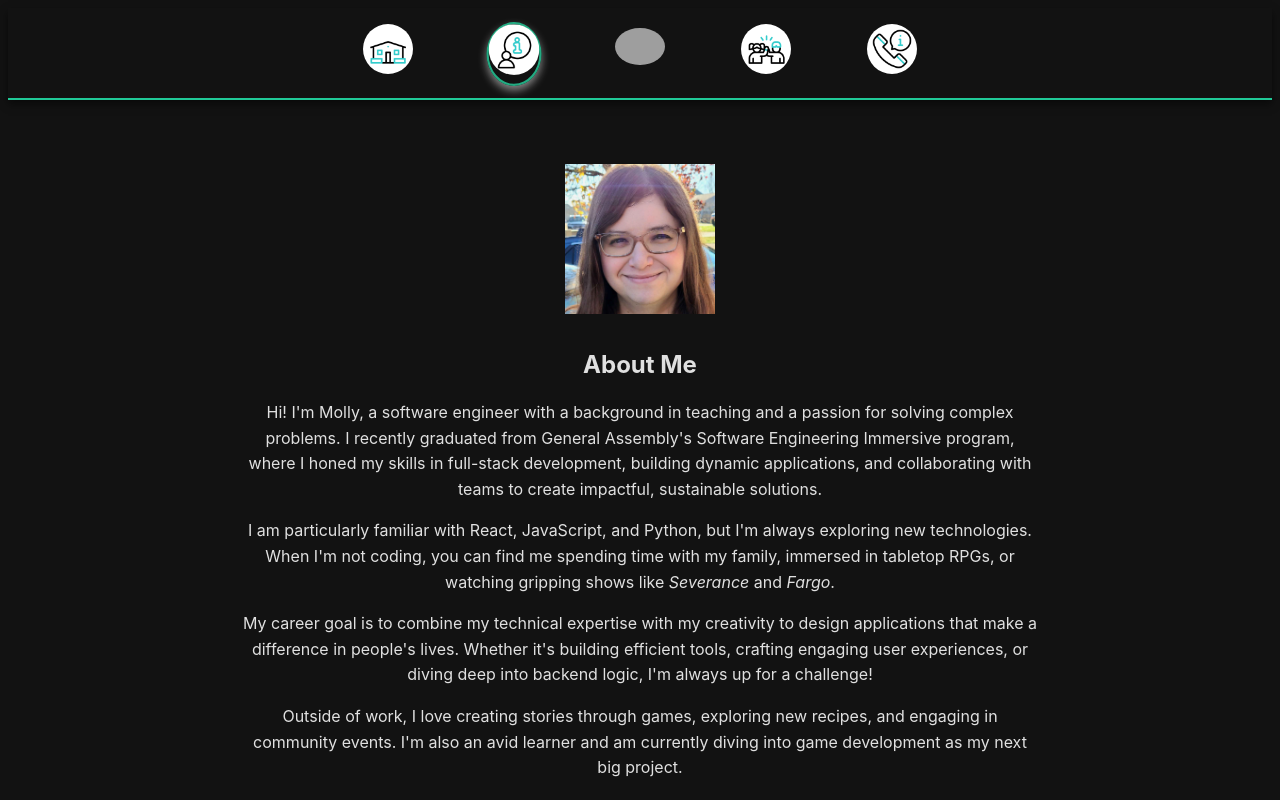
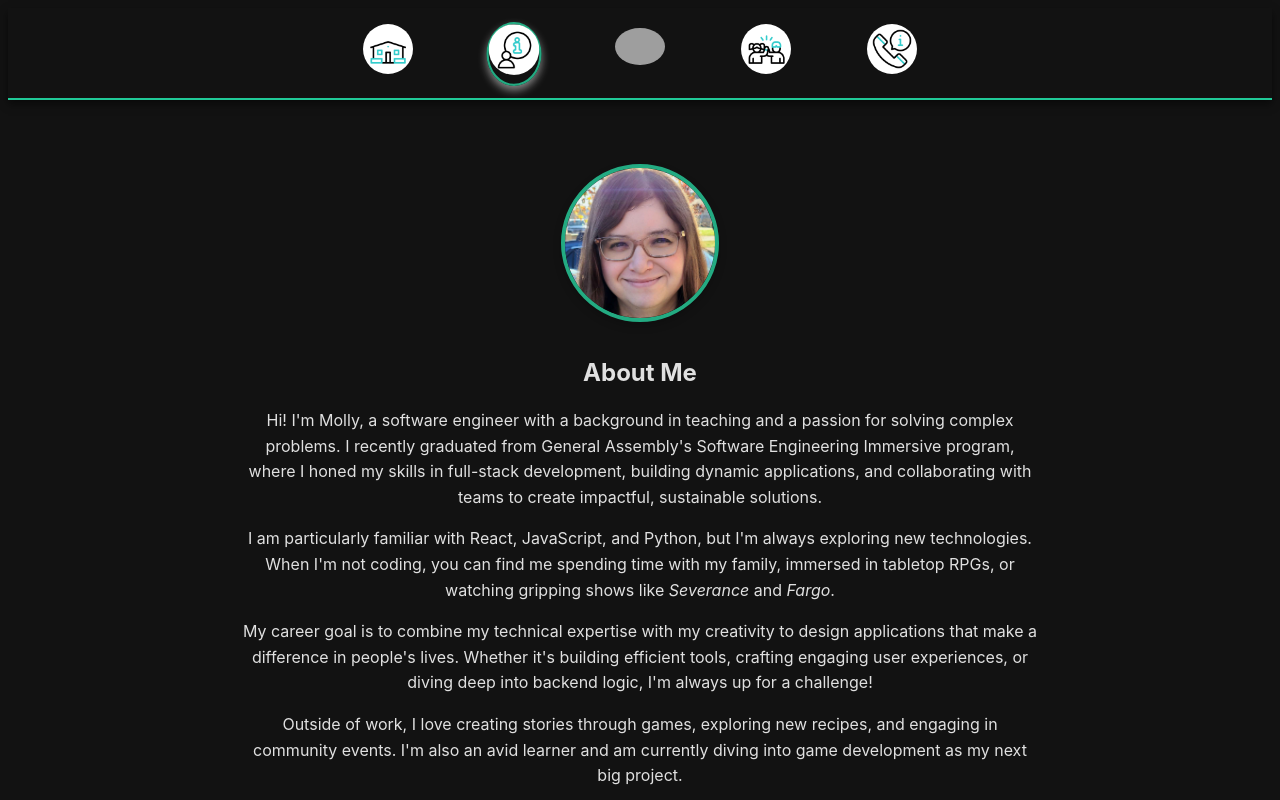
Before and after one commit to mparente88/mparente88.github.io, a Next.js app: page /about in a window 1280 px wide. Shown: the top 800 px of the page. Built offline with nearby package versions, Linux system fonts and the light colour scheme; grey boxes are pictures that could not be loaded.

Commit message:
added mike doyle endorsement

```diff
--- a/components/Endorsements.js
+++ b/components/Endorsements.js
@@ -29,6 +29,11 @@ export default function Endorsements() {
       name: "Sara Searson",
       title: "Software Engineer",
       feedback: "She was constantly teaching herself new techniques and technologies... putting herself and her projects above and beyond expectations. She consistently put the most hours into her projects and delivered projects that really pushed the requested technology to the limit of its capabilities.",
+    },
+    {
+      name: "Michael Doyle",
+      title: "Software Engineer",
+      feedback: "I was often amazed by the amount of detail and functionality that she put into the projects. Each piece she made was incredibly styled and had a wonderful sense of her personality. She was meticulous in thinking what the project would look like for the end user, and taught herself a lot of code... to ensure that she could get features working.",
     },
   ]
 
--- a/styles/global.css
+++ b/styles/global.css
@@ -618,3 +618,15 @@ footer {
   display: inline-block;
   margin-right: 0.5rem;
 }
+
+.profile-img {
+  border-radius: 50%;
+  border: 4px solid var(--accent-color-dark);
+  box-shadow: 0 4px 8px rgba(0, 0, 0, 0.2);
+  transition: transform 0.3s ease-in-out, box-shadow 0.3s ease-in-out;
+}
+
+.profile-img:hover {
+  transform: scale(1.05);
+  box-shadow: 0 8px 16px rgba(0, 0, 0, 0.3);
+}
```
